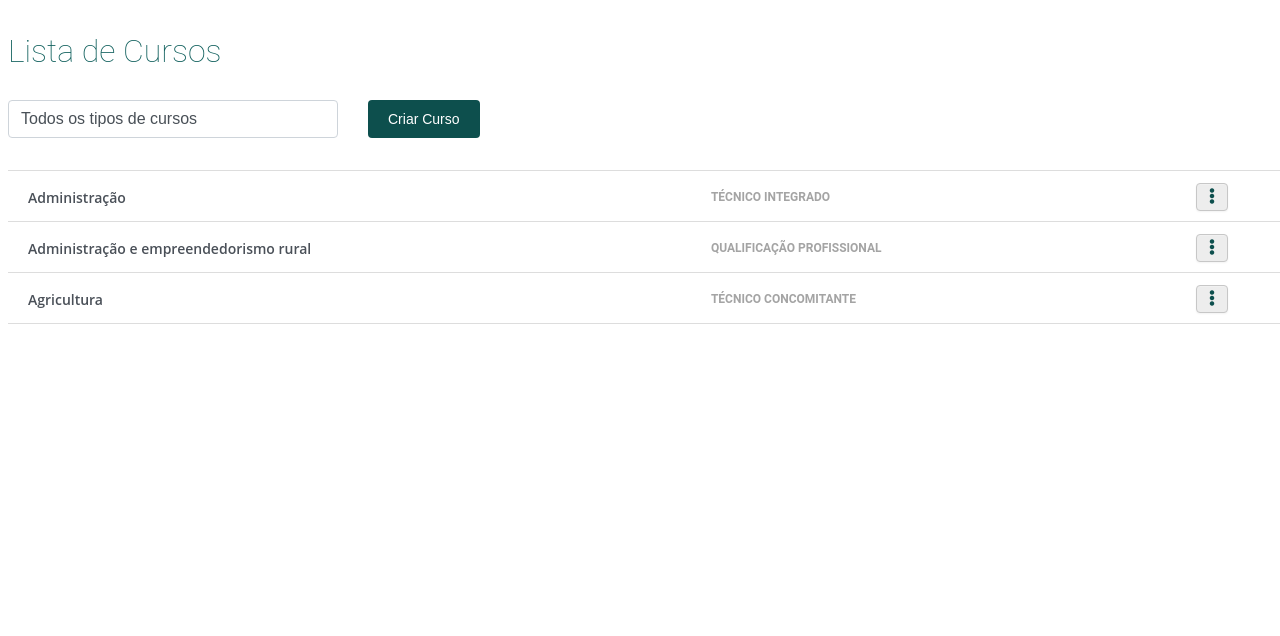
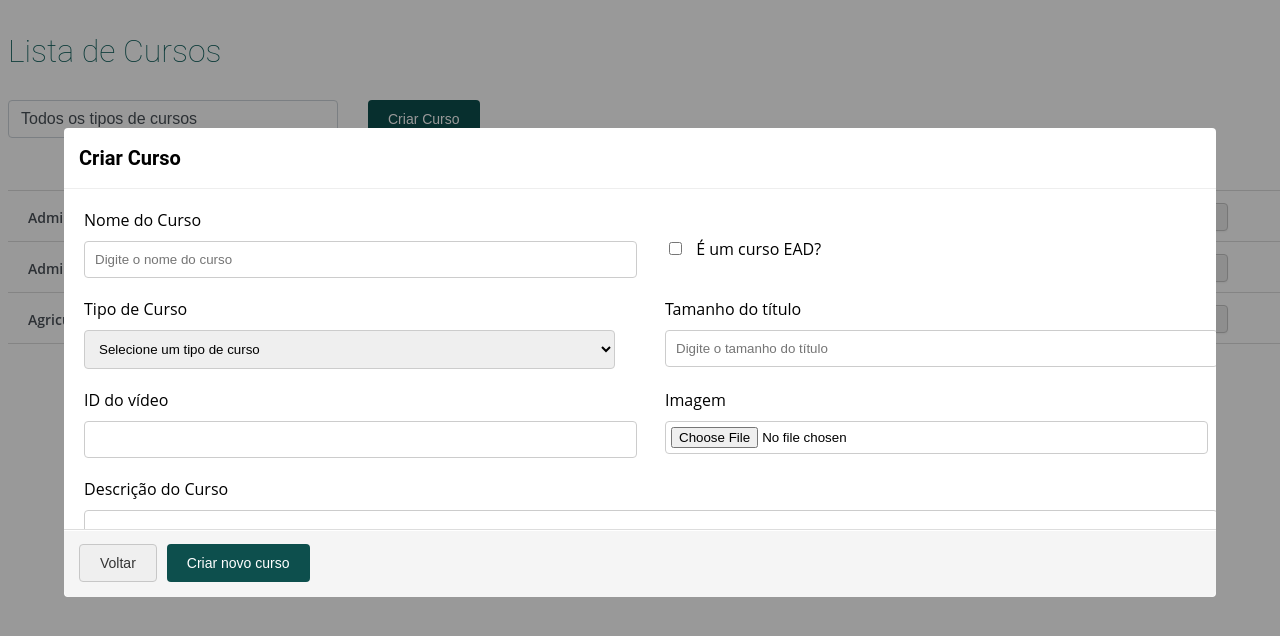
Before and after one commit to brnmilano/gestao-de-cursos, a plain HTML site: page gestao-de-cursos-select.html in a window 1280 px wide. Both pictures are taken after a click on the button "Criar Curso". Drawn offline with Linux system fonts and the light colour scheme.

Commit message:
Modal criar curso

```diff
--- a/CSS/global.css
+++ b/CSS/global.css
@@ -57,20 +57,7 @@
   display: block;
 }
 
-/* CONTEÚDO DE CSS REFERENTE A MODAL */
-h4 {
-  font-family: "Roboto", sans-serif;
-  margin: 0;
-  flex-grow: 1;
-  font-size: 1.25rem;
-  font-weight: 600;
-  line-height: 1.5;
-  margin-bottom: 0;
-  overflow: hidden;
-  text-overflow: ellipsis;
-  white-space: nowrap;
-}
-
+/* CONTEÚDO DE CSS REFERENTE A MODAL - GERAL */
 .modal {
   display: none;
   position: fixed;
@@ -97,6 +84,20 @@ h4 {
   border-bottom: 1px solid #eeeeee;
 }
 
+/* CONTEÚDO DE CSS REFERENTE A MODAL LISTAR CÂMPUS */
+h4 {
+  font-family: "Roboto", sans-serif;
+  margin: 0;
+  flex-grow: 1;
+  font-size: 1.25rem;
+  font-weight: 600;
+  line-height: 1.5;
+  margin-bottom: 0;
+  overflow: hidden;
+  text-overflow: ellipsis;
+  white-space: nowrap;
+}
+
 .conteudo-modal-campus {
   padding: 15px;
 }
@@ -115,6 +116,46 @@ h4 {
     border-color 0.15s ease-in-out, box-shadow 0.15s ease-in-out;
 }
 
+thead {
+  padding: 0.75rem 1.25rem 0.625rem 1.25rem;
+}
+
+.gestao-de-cursos-tabela-campus {
+  width: 100%;
+  border-collapse: collapse;
+  margin-top: 2rem;
+}
+
+.titulo-tabela-campus:hover {
+  background-color: #ffffff;
+}
+
+tr {
+  border-top: 1px solid #dddddd;
+  border-bottom: 1px solid #dddddd;
+}
+
+tr:hover {
+  background-color: #2f9e40;
+}
+
+tr:hover td {
+  color: #ffffff;
+}
+
+td {
+  padding: 0.75rem 1.25rem 0.625rem 1.25rem;
+}
+
+th {
+  text-align-last: left;
+  padding: 0.75rem 1.25rem 0.625rem 1.25rem;
+}
+
+.campus td:last-child {
+  text-align: left;
+}
+
 .modal-campus-footer {
   padding: 14px 15px 15px;
   margin-bottom: 0;
@@ -124,3 +165,107 @@ h4 {
   border-radius: 0 0 6px 6px;
   box-shadow: inset 0 1px 0 #fff;
 }
+
+.modal-campus-footer button {
+  display: flex;
+  align-items: center;
+  justify-content: center;
+  font-size: 0.875rem;
+  padding: 0.625rem 1.25rem;
+  border-radius: 0.25rem;
+  border: 1px solid #c7c7c7;
+  color: #333;
+}
+
+.modal-campus-footer button:hover {
+  border: 1px solid #545b62;
+}
+
+/* CONTEÚDO DE CSS REFERENTE A MODAL LISTAR CÂMPUS */
+.conteudo-modal-criar-curso {
+  padding: 20px;
+  height: 300px;
+  overflow: auto;
+}
+
+.modal-criar-curso-footer {
+  display: flex;
+  gap: 10px;
+  padding: 14px 15px 15px;
+  margin-bottom: 0;
+  text-align: left;
+  background-color: #f5f5f5;
+  border-top: 1px solid #ddd;
+  border-radius: 0 0 6px 6px;
+  box-shadow: inset 0 1px 0 #fff;
+}
+
+.btn-voltar-novo-curso {
+  display: flex;
+  align-items: center;
+  justify-content: center;
+  font-size: 0.875rem;
+  padding: 0.625rem 1.25rem;
+  border-radius: 0.25rem;
+  border: 1px solid #c7c7c7;
+  color: #333;
+}
+
+.btn-criar-novo-curso {
+  font-weight: 500;
+  border-radius: 0.25rem;
+  background: #0d4f4d;
+  color: #fff;
+  font-size: 0.875rem;
+  cursor: pointer;
+  padding: 0.7rem 1.25rem;
+  border: none;
+  text-align: center;
+  text-transform: none;
+  transition: color 0.15s ease-in-out, background-color 0.15s ease-in-out,
+    border-color 0.15s ease-in-out, box-shadow 0.15s ease-in-out;
+}
+
+label {
+  display: block;
+  margin-bottom: 10px;
+}
+
+input[type="text"],
+select,
+textarea {
+  padding: 10px;
+  margin-bottom: 20px;
+  border: 1px solid #ccc;
+  border-radius: 4px;
+  width: 100%;
+}
+
+input[type="file"] {
+  padding: 5px;
+  margin-bottom: 20px;
+  border: 1px solid #ccc;
+  border-radius: 4px;
+  width: 100%;
+}
+
+input[type="checkbox"] {
+  margin-right: 10px;
+}
+
+.linha1,
+.linha2,
+.linha3 {
+  display: flex;
+  gap: 50px;
+  width: 100%;
+}
+
+.box {
+  width: 100%;
+}
+
+.checkbox {
+  display: flex;
+  align-items: center;
+}
--- a/gestao-de-cursos-select.html
+++ b/gestao-de-cursos-select.html
@@ -135,56 +135,6 @@
         color: #a4a4a4;
         text-transform: uppercase;
       }
-
-      thead {
-        padding: 0.75rem 1.25rem 0.625rem 1.25rem;
-      }
-
-      .gestao-de-cursos-tabela-campus {
-        width: 100%;
-        border-collapse: collapse;
-        margin-top: 2rem;
-      }
-
-      tr {
-        border-top: 1px solid #dddddd;
-        border-bottom: 1px solid #dddddd;
-      }
-
-      tr:hover {
-        background-color: #2f9e40;
-      }
-
-      tr:hover td {
-        color: #ffffff;
-      }
-
-      td {
-        padding: 0.75rem 1.25rem 0.625rem 1.25rem;
-      }
-
-      th {
-        text-align-last: left;
-        padding: 0.75rem 1.25rem 0.625rem 1.25rem;
-      }
-
-      .campus td:last-child {
-        text-align: left;
-      }
-
-      .lista-de-cursos-nome-do-curso {
-        font-size: 0.875rem;
-        font-weight: 600;
-        color: #4a5058;
-      }
-
-      .lista-de-cursos-nivel-do-curso {
-        font-family: "Roboto", sans-serif;
-        font-weight: 600;
-        font-size: 0.75rem;
-        color: #a4a4a4;
-        text-transform: uppercase;
-      }
     </style>
   </head>
 
@@ -195,7 +145,7 @@
       <div class="gestao-de-cursos-select-e-criar-curso">
         <form>
           <select
-            id="lista-de-cursos"
+            id="lista-de-tipos-de-cursos"
             name="lista-de-cursos"
             class="lista-de-cursos"
           >
@@ -212,7 +162,12 @@
         </form>
 
         <div>
-          <button class="gestao-de-cursos-criar-curso">Criar Curso</button>
+          <button
+            onclick="openModal('modal-criar-curso')"
+            class="gestao-de-cursos-criar-curso"
+          >
+            Criar Curso
+          </button>
         </div>
 
         <!-- <div class="dropdown">
@@ -334,7 +289,7 @@
             <div>
               <table class="gestao-de-cursos-tabela-campus campus">
                 <thead>
-                  <tr>
+                  <tr class="titulo-tabela-campus">
                     <th>Nome do Câmpus</th>
                     <th>Status</th>
                     <th>Ações</th>
@@ -439,6 +394,92 @@
           <button onclick="closeModal('modal-excluir')">Fechar</button>
         </div>
       </div>
+
+      <!-- Modal Criar Curso -->
+      <div id="modal-criar-curso" class="modal">
+        <div class="content">
+          <div class="modal-titulo">
+            <h4>Criar Curso</h4>
+          </div>
+
+          <div class="conteudo-modal-criar-curso">
+            <form>
+              <div class="linha1">
+                <div class="box">
+                  <label for="nomeCurso">Nome do Curso</label>
+                  <input
+                    type="text"
+                    id="nomeCurso"
+                    name="nomeCurso"
+                    placeholder="Digite o nome do curso"
+                  />
+                </div>
+
+                <div class="box checkbox">
+                  <label>
+                    <input type="checkbox" id="cursoEAD" name="cursoEAD" />
+                    É um curso EAD?
+                  </label>
+                </div>
+              </div>
+
+              <div class="linha2">
+                <div class="box">
+                  <label for="tipoCurso">Tipo de Curso</label>
+                  <select id="tipoCurso" name="tipoCurso">
+                    <option value="" selected>
+                      Selecione um tipo de curso
+                    </option>
+                  </select>
+                </div>
+
+                <div class="box">
+                  <label for="tamanhoTitulo">Tamanho do título</label>
+                  <input
+                    type="text"
+                    id="tamanhoTitulo"
+                    name="tamanhoTitulo"
+                    placeholder="Digite o tamanho do título"
+                  />
+                </div>
+              </div>
+
+              <div class="linha3">
+                <div class="box">
+                  <label for="idVideo">ID do vídeo</label>
+                  <input type="text" id="idVideo" name="idVideo" />
+                </div>
+
+                <div class="box">
+                  <label for="imagemCurso">Imagem</label>
+                  <input type="file" id="imagemCurso" name="imagemCurso" />
+                </div>
+              </div>
+
+              <label for="descricaoCurso">Descrição do Curso</label>
+              <textarea
+                id="descricaoCurso"
+                name="descricaoCurso"
+                rows="4"
+                cols="50"
+              ></textarea>
+            </form>
+          </div>
+
+          <div class="modal-criar-curso-footer">
+            <button
+              class="btn-voltar-novo-curso"
+              onclick="closeModal('modal-criar-curso')"
+            >
+              Voltar
+            </button>
+
+            <button type="submit" value="Enviar" class="btn-criar-novo-curso">
+              Criar novo curso
+            </button>
+          </div>
+        </div>
+      </div>
     </section>
 
     <script src="./JS/script.js" defer></script>
```
